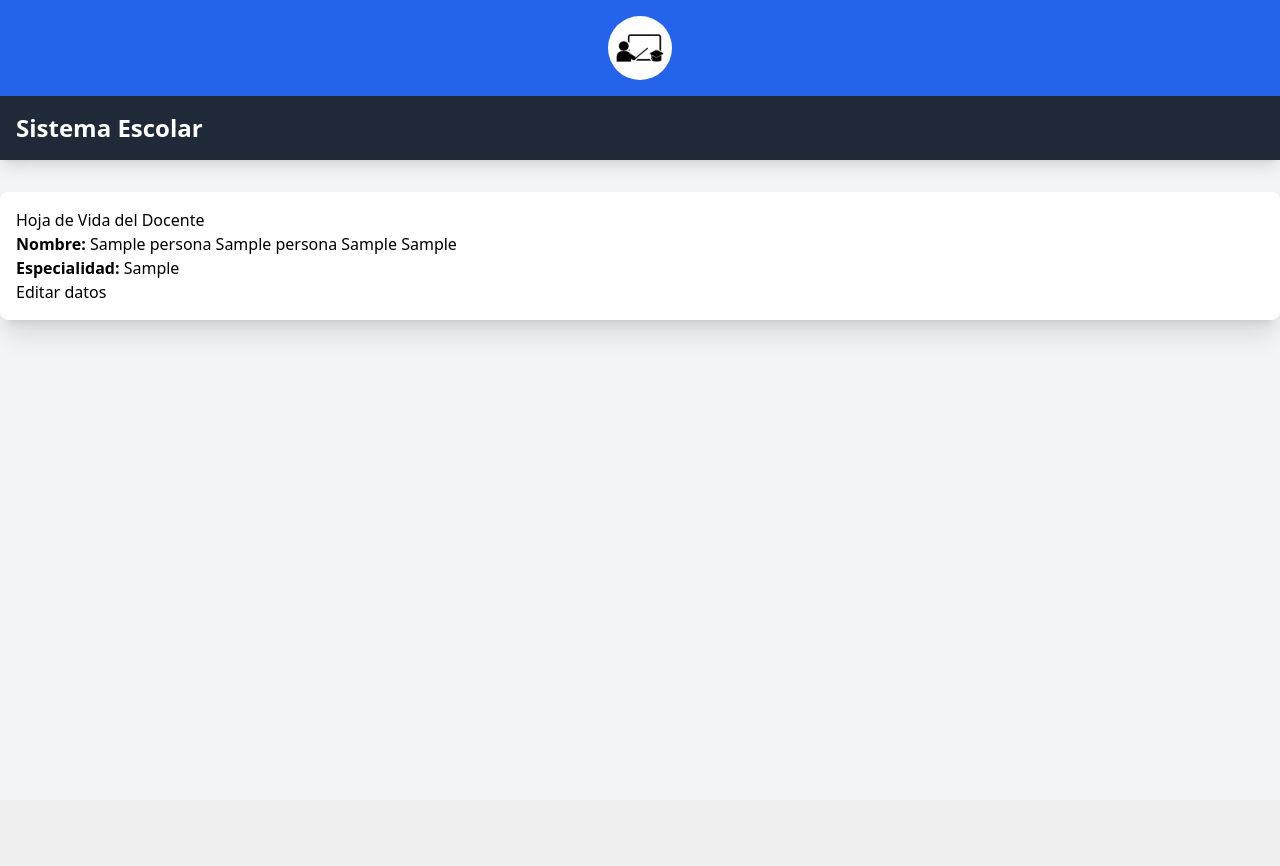
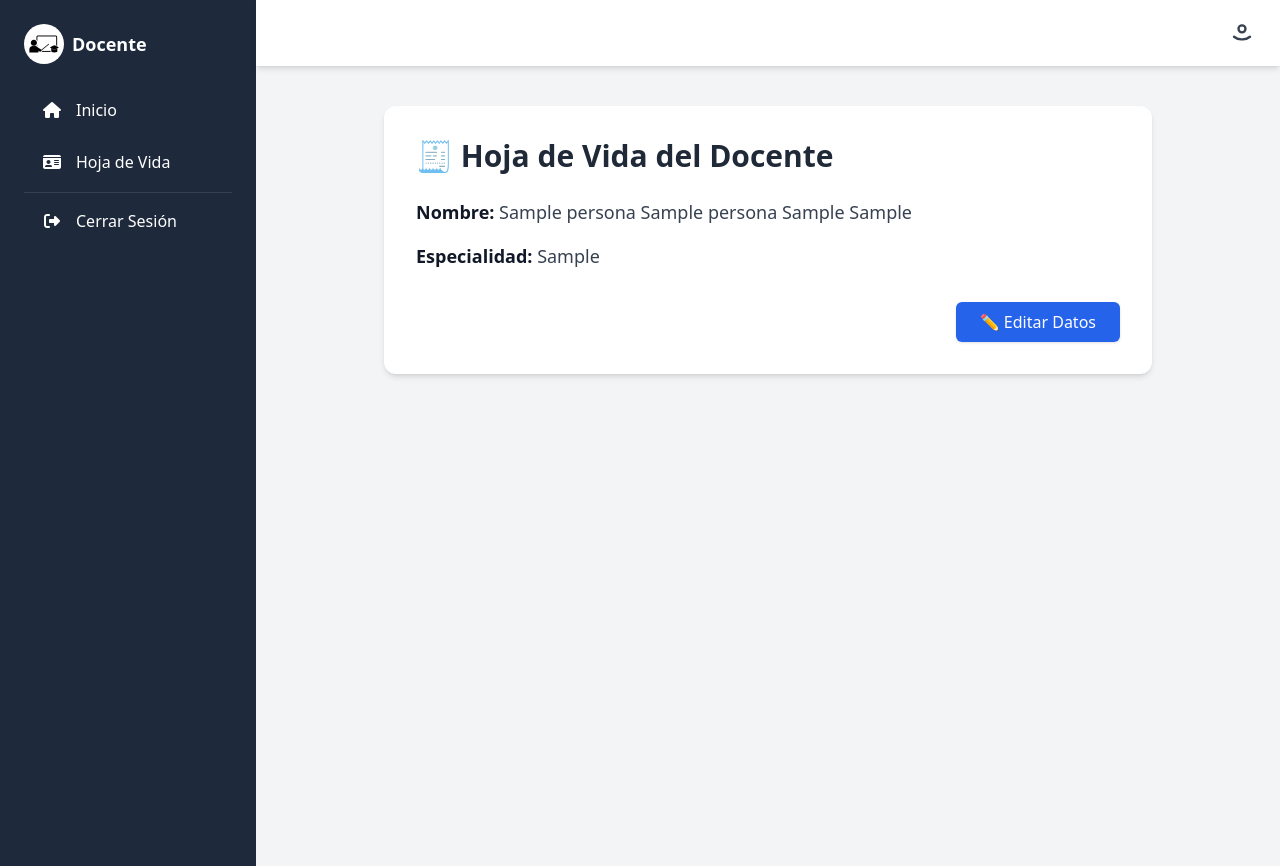
Before and after one commit to Johan-Romero/sistema_escolar, a Django app: template core/templates/docente/hoja_vida.html in a window 1280 px wide. Before the commit the page ends 331 px from the top, so only its background shows below. Run offline with Django 5.2, Linux system fonts and the light colour scheme; the template is opened without the code that fills it: values that come from a table or form of the project are taken from there, others are empty; a user stored in the database is signed in; tables that the repository leaves empty hold one stand-in row (values such as "Sample post"); some libraries are stand-ins or nearby versions.

Commit message:
Mejora de estilos panel Docente

```diff
--- a/core/templates/docente/hoja_vida.html
+++ b/core/templates/docente/hoja_vida.html
@@ -1,7 +1,20 @@
 {% extends "layout/base_docente.html" %}
+{% block title %}Hoja de Vida{% endblock %}
+
 {% block content %}
-<h1>Hoja de Vida del Docente</h1>
-<p><strong>Nombre:</strong> {{ docente.persona }}</p>
-<p><strong>Especialidad:</strong> {{ docente.especialidad }}</p>
-<a href="{% url 'editar_datos_docente' %}">Editar datos</a>
+<div class="max-w-3xl mx-auto bg-white p-8 rounded-xl shadow-md">
+  <h1 class="text-3xl font-bold text-gray-800 mb-6">🧾 Hoja de Vida del Docente</h1>
+
+  <div class="space-y-4 text-gray-700 text-lg">
+    <p><strong class="text-gray-900">Nombre:</strong> {{ docente.persona }}</p>
+    <p><strong class="text-gray-900">Especialidad:</strong> {{ docente.especialidad }}</p>
+  </div>
+
+  <div class="mt-8 text-right">
+    <a href="{% url 'editar_datos_docente' %}"
+       class="inline-block bg-blue-600 text-white px-6 py-2 rounded-md shadow hover:bg-blue-700 transition">
+      ✏️ Editar Datos
+    </a>
+  </div>
+</div>
 {% endblock %}
--- a/core/templates/layout/base_docente.html
+++ b/core/templates/layout/base_docente.html
@@ -1,29 +1,89 @@
 {% load static %}
-
+{% load widget_tweaks %}
 <!DOCTYPE html>
 <html lang="es">
 <head>
   <meta charset="UTF-8">
-    <title>{% block title %}Sistema Escolar{% endblock %}</title>
+  <title>{% block title %}Sistema Escolar - Docente{% endblock %}</title>
   <link href="{% static 'css/tailwind.css' %}" rel="stylesheet">
-    <script src="https://cdn.tailwindcss.com"></script> <style></style>
+  <script src="https://cdn.tailwindcss.com"></script>
+  <link rel="stylesheet" href="https://cdnjs.cloudflare.com/ajax/libs/font-awesome/6.5.2/css/all.min.css" />
 </head>
 <body class="font-sans antialiased bg-gray-100">
-    <header class="bg-blue-600 p-4 flex items-center justify-center shadow-md">
-        <img src="{% static 'img/icono_docente.jpg' %}" alt="Logo del sistema" class="h-16 w-16 rounded-full object-cover">
-    </header>
 
-    <nav class="bg-gray-800 p-4 shadow-lg">
-        <div class="max-w-7xl mx-auto flex justify-between items-center">
-            <a href="{% url 'inicio' %}" class="text-white text-2xl font-bold hover:text-blue-300">Sistema Escolar</a>
+  <div class="flex min-h-screen">
+
+    <!-- Barra lateral -->
+    <aside class="w-64 bg-slate-800 text-white shadow-lg">
+      <div class="p-6">
+        <div class="flex items-center gap-2 mb-6">
+          <img src="{% static 'img/icono_docente.jpg' %}" class="h-10 w-10 rounded-full" alt="Icono docente">
+          <span class="text-lg font-semibold">Docente</span>
+        </div>
+        <nav class="space-y-2">
+          <a href="{% url 'panel_docente' %}" class="flex items-center py-2.5 px-4 rounded-md hover:bg-slate-700 hover:text-blue-400">
+            <i class="fa-solid fa-house w-6 text-center"></i><span class="ml-3">Inicio</span>
+          </a>
+          <a href="{% url 'hoja_vida_docente' %}" class="flex items-center py-2.5 px-4 hover:bg-slate-700 hover:text-blue-400">
+            <i class="fa-solid fa-id-card w-6 text-center"></i><span class="ml-3">Hoja de Vida</span>
+          </a>
+          <!-- Aquí puedes agregar más enlaces cuando avances -->
+          <a href="{% url 'logout' %}" class="flex items-center py-2.5 px-4 hover:bg-red-600 hover:text-white mt-6 border-t border-slate-700 pt-4">
+            <i class="fa-solid fa-right-from-bracket w-6 text-center"></i><span class="ml-3">Cerrar Sesión</span>
+          </a>
+        </nav>
+      </div>
+    </aside>
+
+    <!-- Contenedor principal -->
+    <div class="flex-1 flex flex-col">
+
+      <!-- Navbar con ícono usuario -->
+      <nav class="bg-white shadow-md sticky top-0 z-50">
+        <div class="px-6 py-4 flex justify-end items-center">
+          <div class="relative inline-block text-left">
+            <button id="userMenuBtn" class="focus:outline-none">
+              <svg xmlns="http://www.w3.org/2000/svg" class="w-7 h-7 text-gray-700" fill="none" viewBox="0 0 24 24" stroke="currentColor">
+                <path stroke-linecap="round" stroke-linejoin="round" stroke-width="2" d="M5.121 17.804A9.969 9.969 0 0012 20a9.969 9.969 0 006.879-2.196M15 11a3 3 0 11-6 0 3 3 0 016 0z" />
+              </svg>
+            </button>
+
+            <div id="userDropdown" class="hidden absolute right-0 mt-2 w-48 bg-white rounded-md shadow-lg z-50">
+              <div class="py-1 text-sm text-gray-700">
+                <div class="px-4 py-2 border-b font-semibold">
+                  {{ request.user.correo }}
+                </div>
+                <a href="{% url 'hoja_vida_docente' %}" class="block px-4 py-2 hover:bg-gray-100">👤 Ver hoja de vida</a>
+                <a href="{% url 'logout' %}" class="block px-4 py-2 hover:bg-gray-100">🔓 Cerrar sesión</a>
+              </div>
+            </div>
+          </div>
         </div>
       </nav>
 
-    <div class="container max-w-7xl mx-auto mt-8 p-4 bg-white rounded-lg shadow-xl">
-        <main>
+      <!-- Contenido dinámico -->
+      <main class="p-6 md:p-10 overflow-y-auto bg-gray-100 min-h-screen">
         {% block content %}
         {% endblock %}
       </main>
+
     </div>
+  </div>
+
+  <script>
+    const menuBtn = document.getElementById("userMenuBtn");
+    const dropdown = document.getElementById("userDropdown");
+
+    menuBtn.addEventListener("click", () => {
+      dropdown.classList.toggle("hidden");
+    });
+
+    window.addEventListener("click", function (e) {
+      if (!menuBtn.contains(e.target) && !dropdown.contains(e.target)) {
+        dropdown.classList.add("hidden");
+      }
+    });
+  </script>
+
 </body>
 </html>
```
Also changed, not shown: core/templates/docente/editar_datos.html (+24 -5 lines), core/templates/docente/panel_docente.html (+49 -47 lines). Lines whose indentation alone changed are shown as unchanged.
